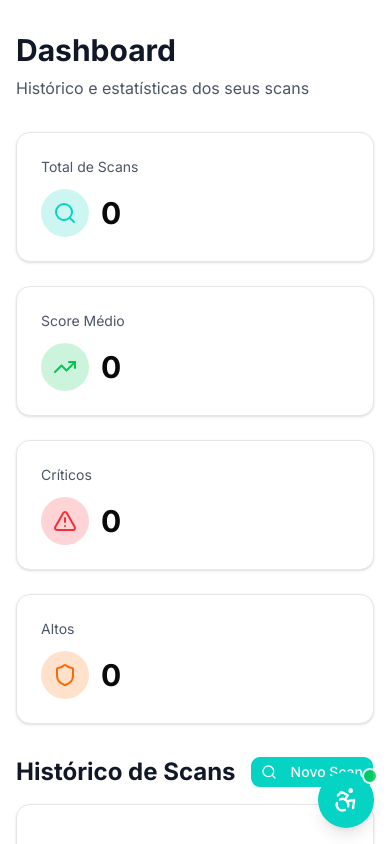
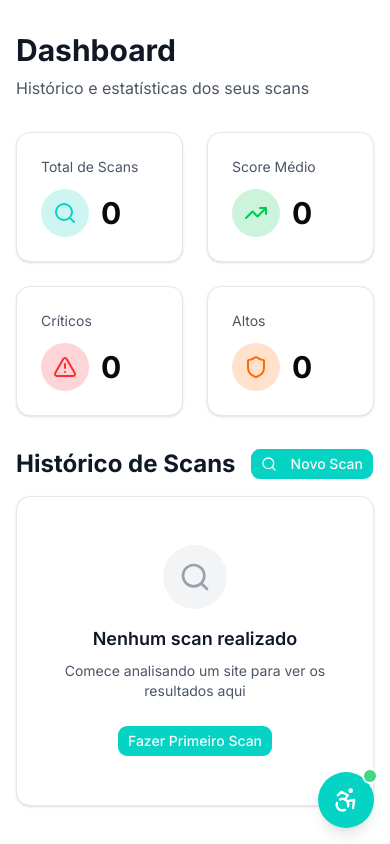
Before and after one commit to tiagobarross/galax.sect, a Next.js app: page /dashboard in a window 390 px wide. Shown: the top 844 px of the page. Built offline with nearby package versions, Linux system fonts and the light colour scheme.

Commit message:
Atualiza classes de grid para corrigir layout em Dashboard e página de resultados de scan; ajusta padding dos botões para melhor usabilidade.

```diff
--- a/src/app/dashboard/page.tsx
+++ b/src/app/dashboard/page.tsx
@@ -61,7 +61,7 @@ export default function DashboardPage() {
           <p className="text-gray-600 dark:text-gray-400">Histórico e estatísticas dos seus scans</p>
         </div>
 
-        <div className="mb-8 grid gap-6 sm:grid-cols-2 lg:grid-cols-4">
+        <div className="mb-8 grid gap-6 grid-cols-2 lg:grid-cols-4">
           <Card className="border-gray-200 dark:border-white/10 bg-white dark:bg-white/5">
             <CardHeader className="pb-3">
               <CardDescription className="text-gray-600 dark:text-gray-400">Total de Scans</CardDescription>
--- a/src/app/scan/[id]/page.tsx
+++ b/src/app/scan/[id]/page.tsx
@@ -108,7 +108,7 @@ export default function ScanResultPage() {
           </div>
         </div>
 
-        <div className="mb-8 grid gap-6 sm:grid-cols-2 lg:grid-cols-4">
+        <div className="mb-8 grid gap-6 grid-cols-2 lg:grid-cols-4">
           <Card className="border-gray-200 dark:border-white/10 bg-white dark:bg-white/5">
             <CardHeader className="pb-3">
               <CardDescription className="text-gray-600 dark:text-gray-400">Score Geral</CardDescription>
@@ -274,10 +274,10 @@ export default function ScanResultPage() {
         </div>
 
         <div className="flex flex-col gap-4 sm:flex-row">
-          <Button onClick={() => router.push('/')} className="flex-1 bg-eletric-blue hover:bg-hover-eletric-blue">
+          <Button onClick={() => router.push('/')} className="flex-1 p-4 bg-eletric-blue hover:bg-hover-eletric-blue">
             Fazer Novo Scan
           </Button>
-          <Button variant="outline" className="flex-1 border-white/10 hover:bg-white/5">
+          <Button variant="outline" className="flex-1 p-4 border-white/10 hover:bg-white/5">
             Exportar Relatório
           </Button>
         </div>
```
